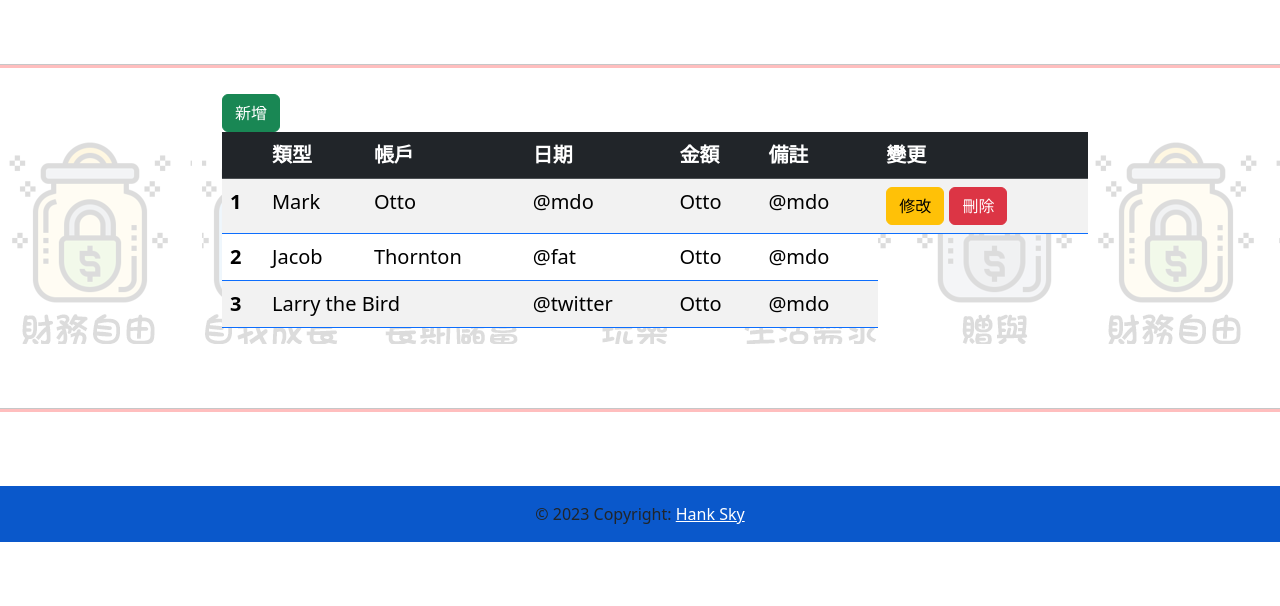
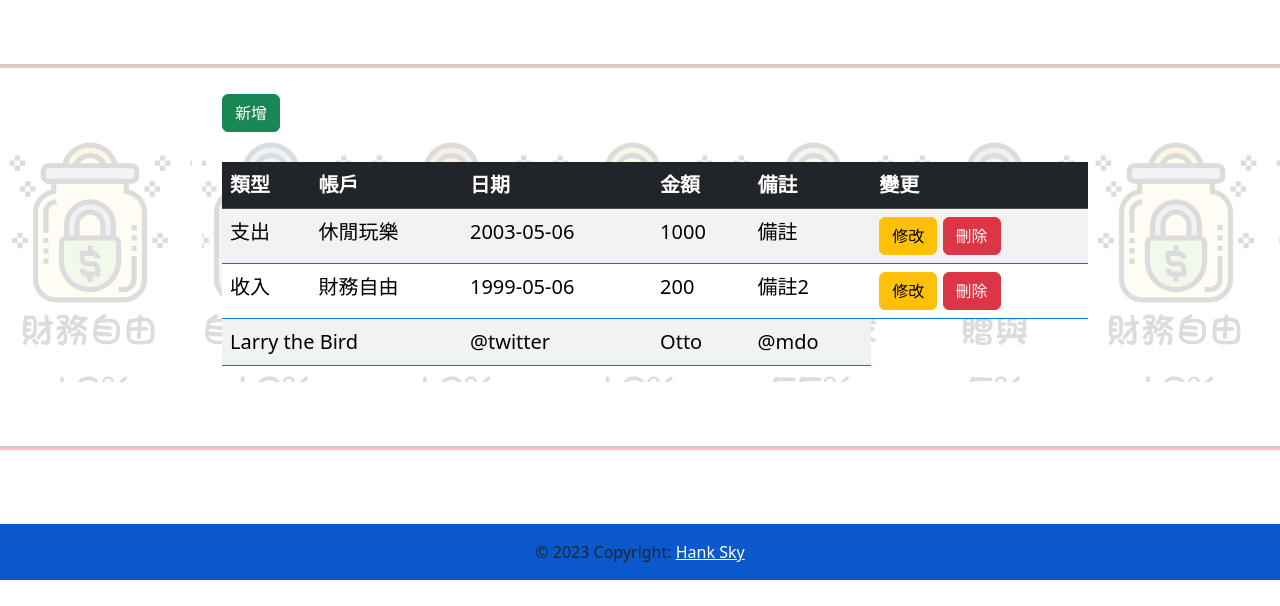
Before and after one commit to hanksky12/SixJar, a Flask app: page /six_jar/income_and_expense_table in a window 1280 px wide. Shown: the part 56-662 px from the top of the page. Run offline with Flask 2, Linux system fonts and the light colour scheme; the visitor is signed in with stand-in values (Sample User, id 1); parts of the project's set-up code (start-up, migrations or seed data) failed here and were passed over; some libraries are stand-ins or nearby versions.

Commit message:
1.新增操作ｍｏｄａｌ 2.罐子紀錄table 模板建立

```diff
--- a/app/static/js/script.js
+++ b/app/static/js/script.js
@@ -1,57 +1,174 @@
 
 
-var modal = document.getElementById('exampleModal')
+class ModalOperate
+{
+  constructor(event) {
+    this.button = event.relatedTarget
+    this.method = this.button.getAttribute('data-bs-method')
+    this.#modal = document.getElementById('exampleModal')
+  }
+  setTitle() {
+  let modalTitle = this.#modal.querySelector('.modal-title')
+  modalTitle.textContent =  this.method+'紀錄'
+  }
+  setBtn() {
+    let btn_confirm= this.#modal.querySelector('.btn-confirm')
+    btn_confirm.textContent = this.method
+    }
+  setForm() {
+    let selects = this.#modal.querySelectorAll('.form-select')
+    let controls = this.#modal.querySelectorAll('.form-control')
+      if (this.method == "刪除")
+      {
+        this.#changeAttribute(this.#setElementsAttributeDisabled,[selects, controls])
+      }
+      else if (this.method == "新增")
+      {
+        this.#changeAttribute(this.#removeElementsAttributeDisabled,[selects, controls])
+      }
+      else if (this.method == "修改")
+      {
+        this.#changeAttribute(this.#removeElementsAttributeDisabled,[selects, controls])
+      }
+  }
 
-modal.addEventListener('show.bs.modal', function (event) {
-    // Button that triggered the modal
-    let button = event.relatedTarget
-    // Extract info from data-bs-* attributes
-    let method = button.getAttribute('data-bs-method')
-    let modalTitle = modal.querySelector('.modal-title')
-    let btn_confirm= modal.querySelector('.btn-confirm')
-    modalTitle.textContent =  method+'紀錄'
-    btn_confirm.textContent = method
-    let selects = modal.querySelectorAll('.form-select')
-    let controls = modal.querySelectorAll('.form-control')
-      if (method == "刪除")
+  #changeAttribute(fun, elements_array)
   {
-        changeAttribute(setElementsAttributeDisabled,[selects, controls])
+  $.each(elements_array,function(index, elements){
+    fun(elements)
+  })
   }
-      else if (method == "新增")
+
+  #setElementsAttributeDisabled(elements)
   {
-        changeAttribute(removeElementsAttributeDisabled,[selects, controls])
-        //帶入table值
+  $.each(elements,function(index, value){
+    value.setAttribute('disabled', "")
+  })
   }
-      else if (method == "修改")
+  #removeElementsAttributeDisabled(elements)
   {
-        changeAttribute(removeElementsAttributeDisabled,[selects, controls])
+  $.each(elements,function(index, value){
+    value.removeAttribute('disabled')
+  })
   }
-      //基本驗證
+
+}
+
+class CurrentRow
+{
+  constructor(button, method) {
+    if (method =="新增")
+      this.#array =["0","0","0",getTodayDate(),"0",""]
+    else
+      this.#array = []
+      this.takeCurrentRowDataToArray(button)
+    this.id = this.#array[0];
+    this.income_and_expense = this.#array[1];
+    this.jar_name = this.#array[2];
+    this.date = this.#array[3];
+    this.money = this.#array[4];
+    this.remark = this.#array[5];
+  }
+
+  takeCurrentRowDataToArray(button) {
+    let currentRowchildNodes = button.parentNode.parentNode.childNodes
+    for (let childNodes of currentRowchildNodes){
+      if (childNodes.nodeType === 1){
+        this.#array.push(childNodes.textContent)
+      }
+    }
+
+  }
+  getTodayDate() {
+    var fullDate = new Date();
+    var yyyy = fullDate.getFullYear();
+    var MM = (fullDate.getMonth() + 1) >= 10 ? (fullDate.getMonth() + 1) : ("0" + (fullDate.getMonth() + 1));
+    var dd = fullDate.getDate() < 10 ? ("0"+fullDate.getDate()) : fullDate.getDate();
+    var today = yyyy + "-" + MM + "-" + dd;
+    return today;
+    }
+
+}
+
+class JarForm{
+  constructor(currentRow) {
+    document.getElementById('floatingTextarea').value = currentRow.remark
+    document.getElementById('money').value = currentRow.money
+    document.getElementById('date').value = currentRow.date
+    document.getElementById('selectType').value = currentRow.income_and_expense
+    document.getElementById('selectJar').value = currentRow.jar_name
+  }
+
+  getValue(){
+    this.remark = document.getElementById('floatingTextarea').value
+    this.money =  document.getElementById('money').value
+    this.date =  document.getElementById('date').value
+    this.jar_name =  document.getElementById('selectJar').value
+    this.income_and_expense =  document.getElementById('selectType').value
+
+  }
+
+
+}
+
+
+// var jarName = {
+//   "1":"財務自由",
+//   "2":"長期儲蓄",
+//   "3":"教育成長",
+//   "4":"休閒玩樂",
+//   "5":"生活必須",
+//   "6":"捐贈付出"
+// }
+
+$("#exampleModal").on('show.bs.modal', function (event) {
+  //初始化
+  let modalObject = new ModalOperate(event)
+  modalObject.setTitle()
+  modalObject.setBtn()
+  modalObject.setForm()
+  //賦值
+  currentRowObject = new CurrentRow(modalObject.button, modalObject.method)
+  console.log(currentRowObject)
+  let jarFormObject = new JarForm(currentRowObject)
+  //動作
+  $("#confirm-change-btn").on("click",function(){
+    jarFormObject.getValue()
+    console.log(jarFormObject)
+    //資料驗證
     //向後端發送ＡＪＡＸ
+
     //處理回應
+
+    //改變table
+
+  })
 
 
 })
 
 
 
-function changeAttribute(fun, elements_array)
-{
-    for (let elements of elements_array)
-    {
-        fun(elements)
+
+
+function status(response) {
+  if (response.status >= 200 && response.status < 300) {
+    return Promise.resolve(response)
+  } else {
+    return Promise.reject(new Error(response.statusText))
   }
 }
 
-
-function setElementsAttributeDisabled(elements)
-{
-      for (let i=0;i<elements.length;i++)
-        elements.item(i).setAttribute('disabled', "")
+function json(response) {
+  return response.json()
 }
 
-function removeElementsAttributeDisabled(elements)
-{
-      for (let i=0;i<elements.length;i++)
-        elements.item(i).removeAttribute('disabled')
-}
+fetch('users.json')
+  .then(status)
+  .then(json)
+  .then(function(data) {
+    console.log('Request succeeded with JSON response', data);
+  })
+  .catch(function(error) {
+    console.log('Request failed', error);
+  });
--- a/app/templates/six_jar/income_and_expense_table.html
+++ b/app/templates/six_jar/income_and_expense_table.html
@@ -5,10 +5,7 @@
 {% block section1 %}
 
 <button type="button" class="btn btn-success" data-bs-toggle="modal" data-bs-target="#exampleModal" data-bs-method="新增">新增</button>
-<!--<button type="button" class="btn btn-warning" data-bs-toggle="modal" data-bs-target="#exampleModal" data-bs-control="修改">修改</button>-->
-<!--<button type="button" class="btn btn-danger" data-bs-toggle="modal" data-bs-target="#exampleModal" data-bs-control="刪除">刪除</button>-->
-
-
+<br></br>
 
 <!-- Modal -->
 <div class="modal fade" id="exampleModal" tabindex="-1" aria-labelledby="exampleModalLabel" aria-hidden="true">
@@ -19,30 +16,34 @@
         <button type="button" class="btn-close" data-bs-dismiss="modal" aria-label="Close"></button>
       </div>
       <div class="modal-body">
-        <form>
+        <form id="jar-form">
 
           <div class="input-group mb-3">
             <label class="input-group-text" for="inputGroupSelect01">類別</label>
-            <select class="form-select" id="inputGroupSelect01" >
-              <option selected>請選擇..</option>
-              <option value="income">收入</option>
-              <option value="expense">支出</option>
+            <select class="form-select" id="selectType" >
+              <option value="0" selected>請選擇..</option>
+              <option value="收入">收入</option>
+              <option value="支出">支出</option>
             </select>
           </div>
 
 
           <div class="input-group mb-3">
             <label class="input-group-text" for="inputGroupSelect01">帳戶</label>
-            <select class="form-select" id="inputGroupSelect02" >
-              <option selected>請選擇..</option>
-              <option value="1">1</option>
-              <option value="2">2</option>
+            <select class="form-select" id="selectJar" >
+              <option value="0" selected>請選擇..</option>
+              <option value="財務自由">財務自由</option>
+              <option value="長期儲蓄">長期儲蓄</option>
+              <option value="教育成長">教育成長</option>
+              <option value="休閒玩樂">休閒玩樂</option>
+              <option value="生活必須">生活必須</option>
+              <option value="捐贈付出">捐贈付出</option>
             </select>
           </div>
 
           <div class="input-group mb-3">
             <span class="input-group-text">金額</span>
-            <input type="text" class="form-control" aria-label="必須是數字！！" >
+            <input type="text" class="form-control"  id="money" aria-label="必須是數字！！" >
             <span class="input-group-text">元</span>
           </div>
 
@@ -51,14 +52,14 @@
           </div>
 
           <div class="form-floating">
-            <textarea class="form-control" placeholder="Leave a comment here" id="floatingTextarea2" style="height: 100px"  ></textarea>
+            <textarea class="form-control" placeholder="Leave a comment here" id="floatingTextarea" style="height: 100px"  ></textarea>
             <label for="floatingTextarea2">備註</label>
           </div>
 
         </form>
       </div>
       <div class="modal-footer">
-        <button type="button" class="btn btn-confirm btn-primary">儲存</button>
+        <button type="button" id="confirm-change-btn" class="btn btn-confirm btn-primary">儲存</button>
         <button type="button" class="btn btn-secondary" data-bs-dismiss="modal">關閉</button>
       </div>
     </div>
@@ -68,41 +69,44 @@
 
 
 <div class="table-responsive">
-  <table class="table table-striped table-hover border-primary">
+  <table class="table table-striped table-hover border-primary" id="myTable">
     <thead class="table-dark">
       <tr>
-        <th scope="col"></th>
+        <th scope="col" style="display: none;">ID</th>
         <th scope="col">類型</th>
         <th scope="col">帳戶</th>
         <th scope="col">日期</th>
         <th scope="col">金額</th>
-        <th scope="col">備註</th>
+        <th scope="col" >備註</th>
         <th scope="col">變更</th>
       </tr>
     </thead>
     <tbody>
       <tr>
-        <th scope="row">1</th>
-        <td>Mark</td>
-        <td>Otto</td>
-        <td>@mdo</td>
-        <td>Otto</td>
-        <td>@mdo</td>
+        <td style="display: none;">id1</td>
+        <td>支出</td>
+        <td>休閒玩樂</td>
+        <td>2003-05-06</td>
+        <td>1000</td>
+        <td>備註</td>
         <td>
-        <button type="button" class="btn btn-warning" data-bs-toggle="modal" data-bs-target="#exampleModal" data-bs-method="修改">修改</button>
-        <button type="button" class="btn btn-danger" data-bs-toggle="modal" data-bs-target="#exampleModal" data-bs-method="刪除">刪除</button>
+        <button type="button" class="btn btn-warning btnSelect" data-bs-toggle="modal" data-bs-target="#exampleModal" data-bs-method="修改">修改</button>
+        <button type="button" class="btn btn-danger btnSelect" data-bs-toggle="modal" data-bs-target="#exampleModal" data-bs-method="刪除">刪除</button>
         </td>
       </tr>
       <tr>
-        <th scope="row">2</th>
-        <td>Jacob</td>
-        <td>Thornton</td>
-        <td>@fat</td>
-        <td>Otto</td>
-        <td>@mdo</td>
+        <td style="display: none;">id2</td>
+        <td>收入</td>
+        <td>財務自由</td>
+        <td>1999-05-06</td>
+        <td>200</td>
+        <td>備註2</td>
+        <td>
+          <button type="button" class="btn btn-warning btnSelect" data-bs-toggle="modal" data-bs-target="#exampleModal" data-bs-method="修改">修改</button>
+          <button type="button" class="btn btn-danger btnSelect" data-bs-toggle="modal" data-bs-target="#exampleModal" data-bs-method="刪除">刪除</button>
+        </td>
       </tr>
       <tr>
-        <th scope="row">3</th>
         <td colspan="2">Larry the Bird</td>
         <td>@twitter</td>
         <td>Otto</td>
```
Lines whose indentation alone changed are shown as unchanged.
